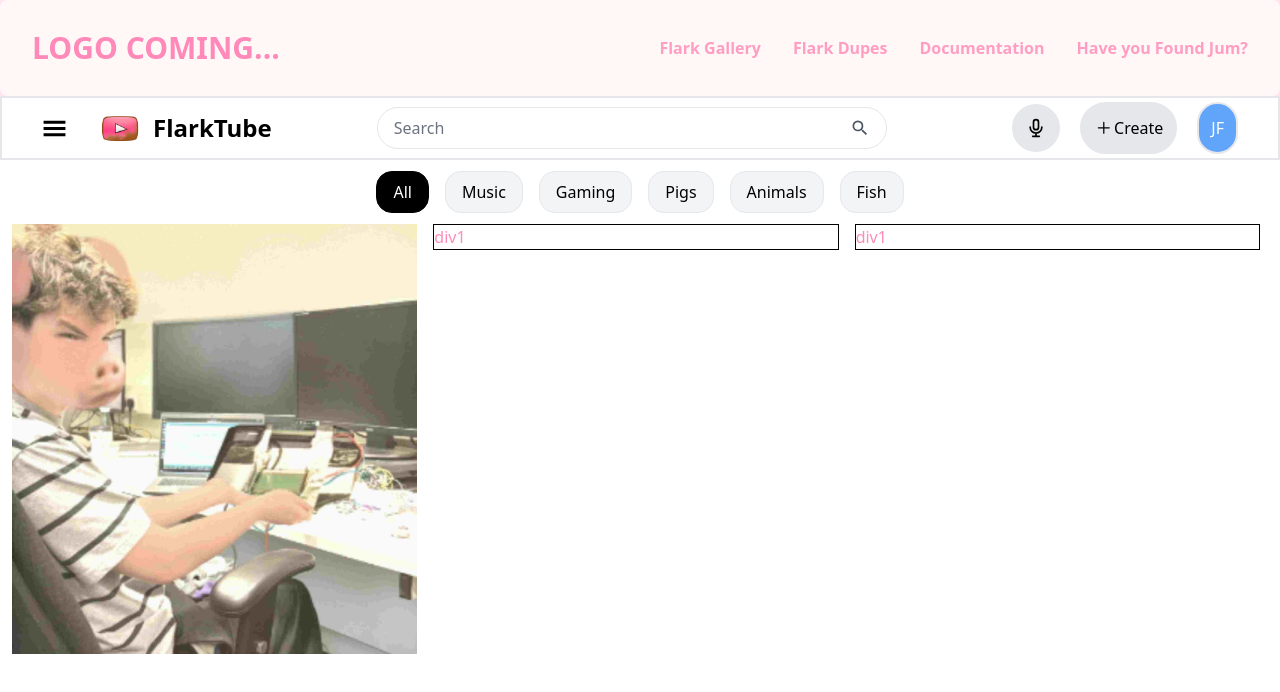
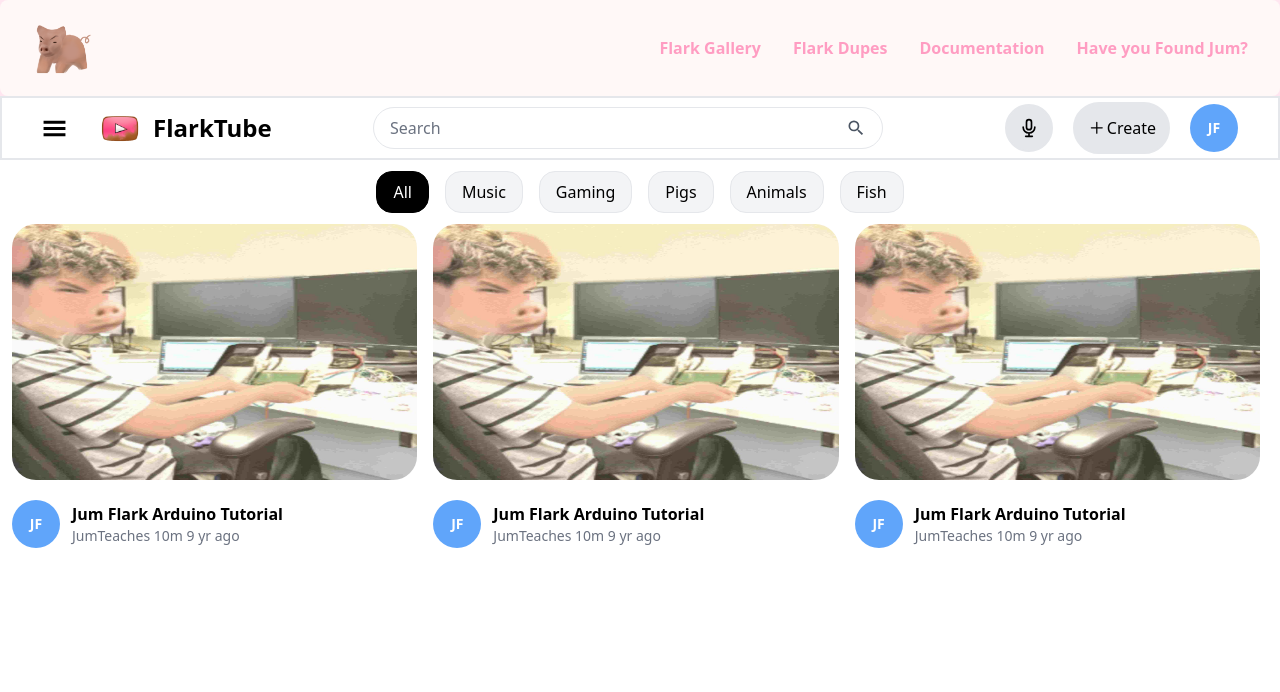
Before and after one commit to Snster146/jum-Flark-Site, a React (Create React App) app: page /Youtube in a window 1280 px wide. Shown: the top 692 px of the page. Built offline with nearby package versions, Linux system fonts and the light colour scheme.

Commit message:
added more ui stuff

```diff
--- a/src/components/Navbar.jsx
+++ b/src/components/Navbar.jsx
@@ -1,5 +1,8 @@
 import React,{useState} from 'react'
 import { AiOutlineMenu,AiOutlineClose } from "react-icons/ai";
+import logo from "../assets/logo.png";
+
+
 const Navbar = () => {
     const [nav,setNav]=useState(false);
 
@@ -9,7 +12,7 @@ const Navbar = () => {
 
     return (
         <div className='flex justify-between  items-center h-24 max-width-{1240px} mx-auto px-4 font-bold bg-[#fff8f7] rounded-lg'>
-            <a href="/"> <h1 className='w-full text-3xl font-bold text-[#FF8AB9] m-4  ease-in-out duration-700' >LOGO COMING...</h1> </a>
+            <a href="/"> <img className='h-16 w-16 m-4 ease-in-out duration-700' alt="logo" src={logo}></img> </a>
 
 
 <ul className='hidden md:flex [&>li>a]:block [&>li>a]:whitespace-nowrap [&>li>a:hover]:text-[#AD7952]'>
--- a/src/components/Youtube.jsx
+++ b/src/components/Youtube.jsx
@@ -40,9 +40,11 @@ const Youtube =()=>{
                         <p >Create</p>
                     </div>
 
-                    <div className=" flex items-center ml-5 border-2 p-3 bg-blue-400 rounded-3xl">
-                        <h1 className="text-white">JF</h1>
-                    </div>
+                    <div className=" ml-5 w-12 h-12 bg-blue-400 rounded-full flex items-center justify-center flex-shrink-0">
+                            <p className="text-white font-bold text-sm">JF</p>
+                        </div>
+
+
                 </div>
 
 
@@ -65,14 +67,57 @@ const Youtube =()=>{
 
                 </ul>
             </div>
+            <div className=" sm:grid grid-cols-3 gap-4 ml-3 mr-5 ">
 
-            <div className="sm:grid grid-cols-3 gap-4 ml-3 mr-5 ">
-                    <div className=""> <img src={thumbnail1} alt="thumbnail"></img></div>
+                <div className="">
+
+                    <img src={thumbnail1} alt="thumbnail" className=" md:h-64 w-full  rounded-3xl "></img>
+
+                    <div className=" mt-5 flex items-center gap-3">
+                        <div className="w-12 h-12 bg-blue-400 rounded-full flex items-center justify-center flex-shrink-0">
+                            <p className="text-white font-bold text-sm">JF</p>
+                        </div>
+                        <div className="flex flex-col">
+                            <p className="font-bold">Jum Flark Arduino Tutorial</p>
+                            <p className="text-gray-500 text-sm">JumTeaches 10m 9 yr ago</p>
+                        </div>
+                    </div>
+                </div>
+
+                    <div className="">
+
+                    <img src={thumbnail1} alt="thumbnail" className=" md:h-64 w-full  rounded-3xl "></img>
+
+                    <div className=" mt-5 flex items-center gap-3">
+                        <div className="w-12 h-12 bg-blue-400 rounded-full flex items-center justify-center flex-shrink-0">
+                            <p className="text-white font-bold text-sm">JF</p>
+                        </div>
+                        <div className="flex flex-col">
+                            <p className="font-bold">Jum Flark Arduino Tutorial</p>
+                            <p className="text-gray-500 text-sm">JumTeaches 10m 9 yr ago</p>
+                        </div>
+                    </div>
+                </div>
 
 
-                   {/* others */}
-                    <div> <h1 className="border border-black">div1</h1></div>
-                    <div> <h1 className="border border-black">div1</h1></div>
+                <div className="">
+
+                    <img src={thumbnail1} alt="thumbnail" className=" md:h-64 w-full  rounded-3xl "></img>
+
+                    <div className=" mt-5 flex items-center gap-3">
+                        <div className="w-12 h-12 bg-blue-400 rounded-full flex items-center justify-center flex-shrink-0">
+                            <p className="text-white font-bold text-sm">JF</p>
+                        </div>
+                        <div className="flex flex-col">
+                            <p className="font-bold">Jum Flark Arduino Tutorial</p>
+                            <p className="text-gray-500 text-sm">JumTeaches 10m 9 yr ago</p>
+                        </div>
+                    </div>
+                </div>
+
+
+
+
             </div>
 
 
```
Also changed, not shown: src/assets/logo.png (added).
